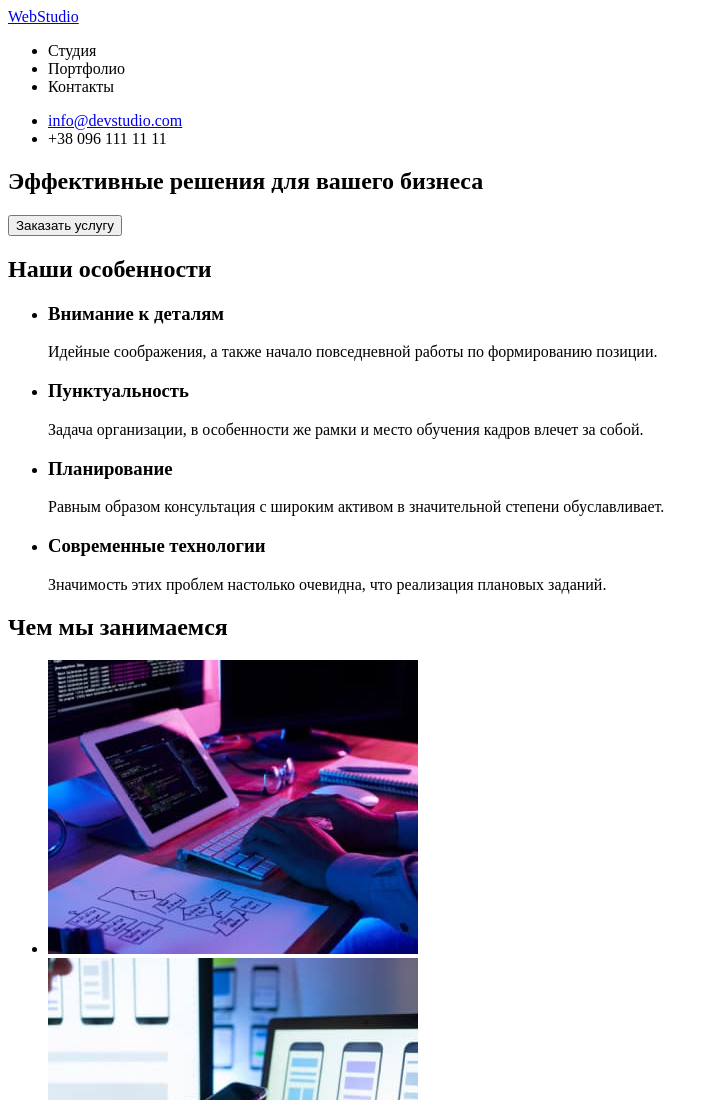
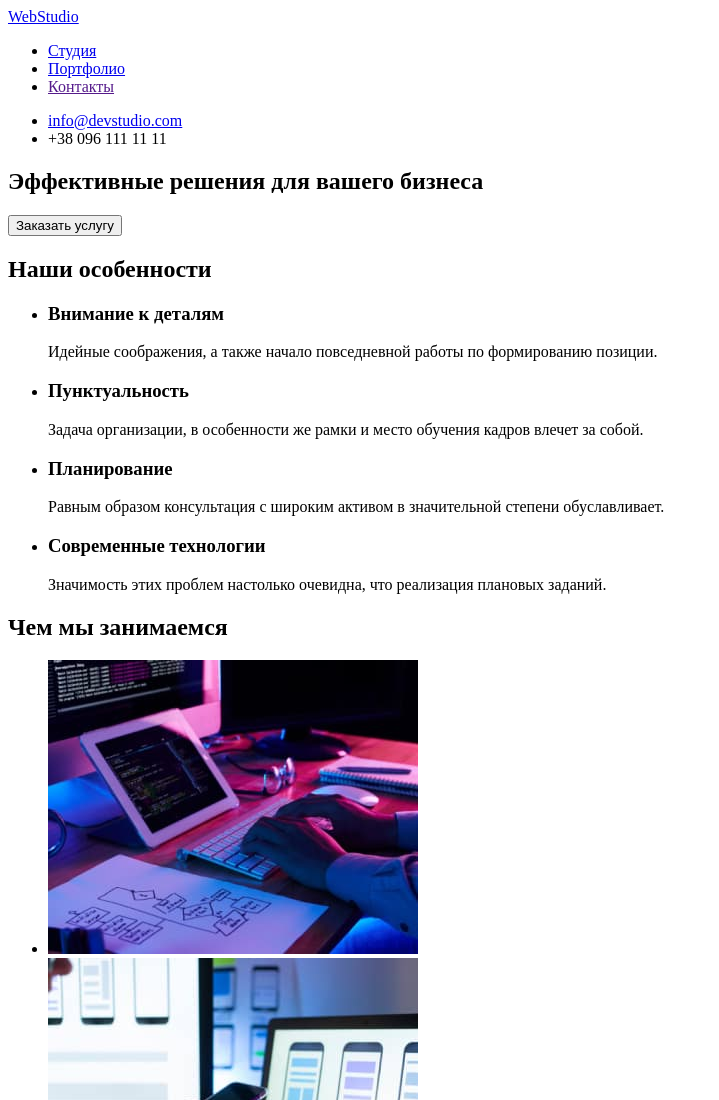
Before and after one commit to LenaXmi/goit-markup-hw-01, a plain HTML site: page index.html in a window 1280 px wide. Shown: the top 1100 px of the page, without its empty margins (0-719 px from the left). Drawn offline with Linux system fonts and the light colour scheme.

Commit message:
Добавление ссылок на портфолио и студию

```diff
--- a/index.html
+++ b/index.html
@@ -10,12 +10,12 @@
   <body>
     <!--Top line-->
     <header>
-      <a href="webstudio.ua">WebStudio</a>
+      <a href="./index.html">WebStudio</a>
       <nav>
         <ul>
-          <li><a href=""></a>Студия</li>
-          <li><a href=""></a>Портфолио</li>
-          <li><a href=""></a>Контакты</li>
+          <li><a href="./index.html">Студия</a></li>
+          <li><a href="..//goit-markup-hw-02/portfolio.html">Портфолио</a></li>
+          <li><a href="">Контакты</a></li>
         </ul>
       </nav>
       <!--Contacts-->
```
